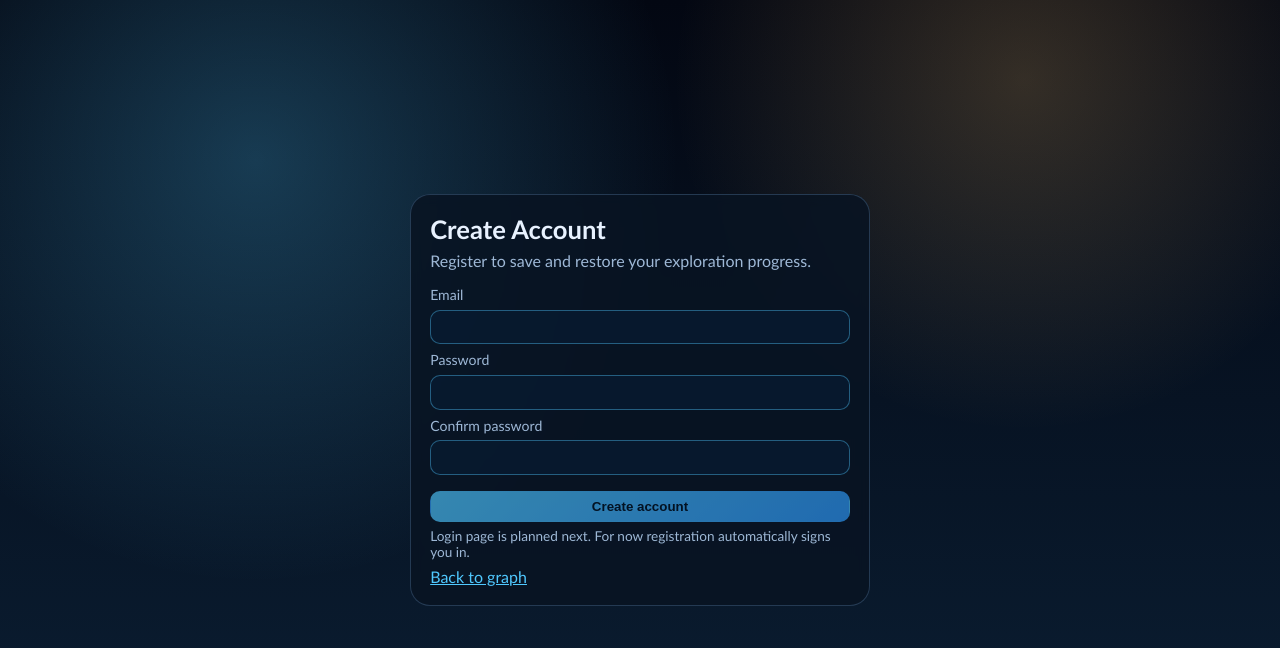
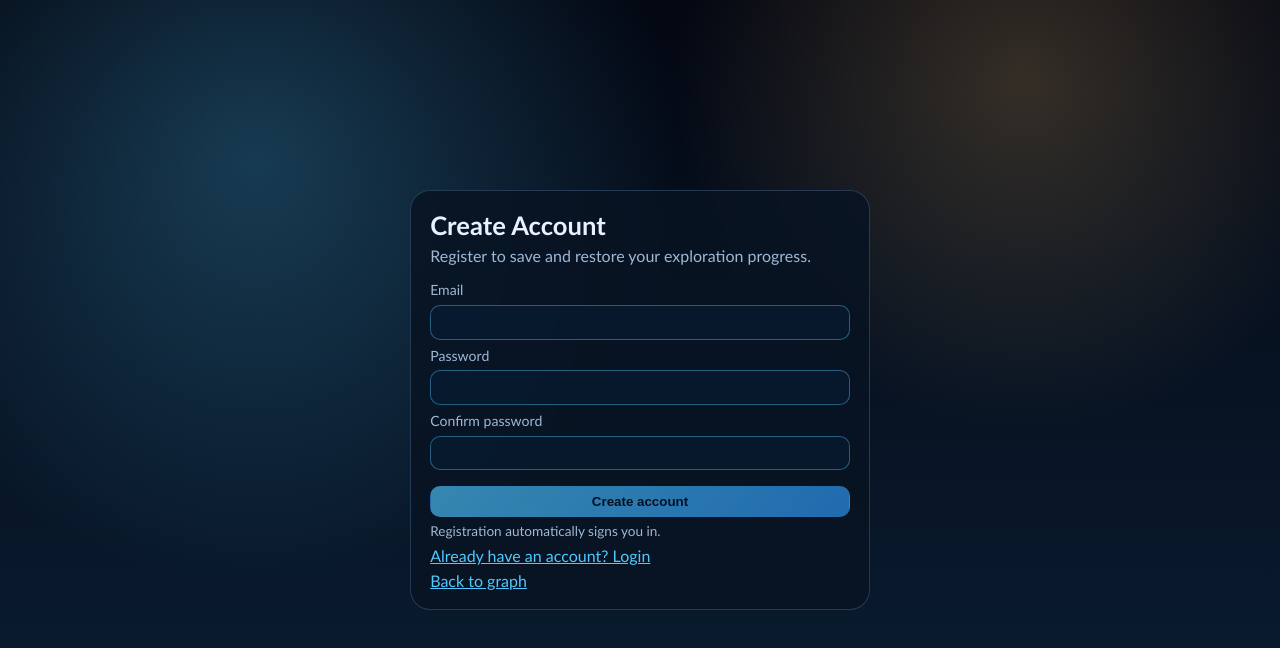
Before and after one commit to BastienSegura/cyclop-eddy, a Next.js app in the folder gui/: page /register in a window 1280 px wide. Shown: the top 648 px of the page. Built offline with nearby package versions, Linux system fonts and the light colour scheme.

Commit message:
feat(gui): update registration page links now that login exists

```diff
--- a/gui/src/app/register/page.tsx
+++ b/gui/src/app/register/page.tsx
@@ -132,8 +132,10 @@ export default function RegisterPage() {
         {errorMessage ? <p className="auth-feedback auth-feedback-error">{errorMessage}</p> : null}
         {successMessage ? <p className="auth-feedback auth-feedback-success">{successMessage}</p> : null}
 
-        <p className="auth-page-footnote">
-          Login page is planned next. For now registration automatically signs you in.
+        <p className="auth-page-footnote">Registration automatically signs you in.</p>
+
+        <p className="auth-page-link">
+          <Link href="/login">Already have an account? Login</Link>
         </p>
 
         <p className="auth-page-link">
```
